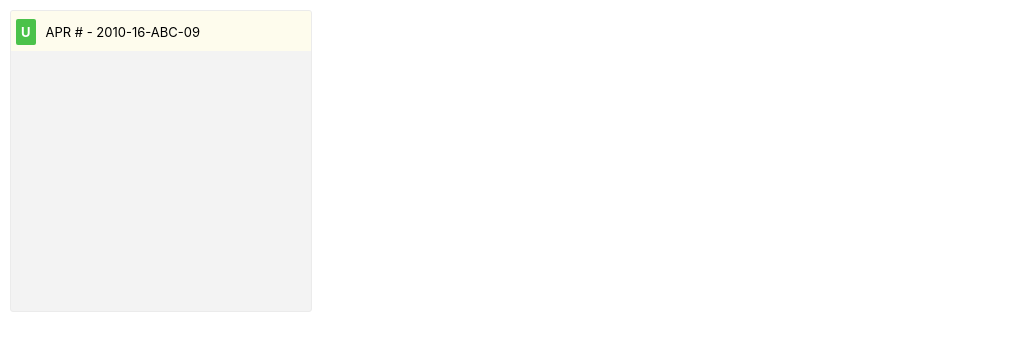
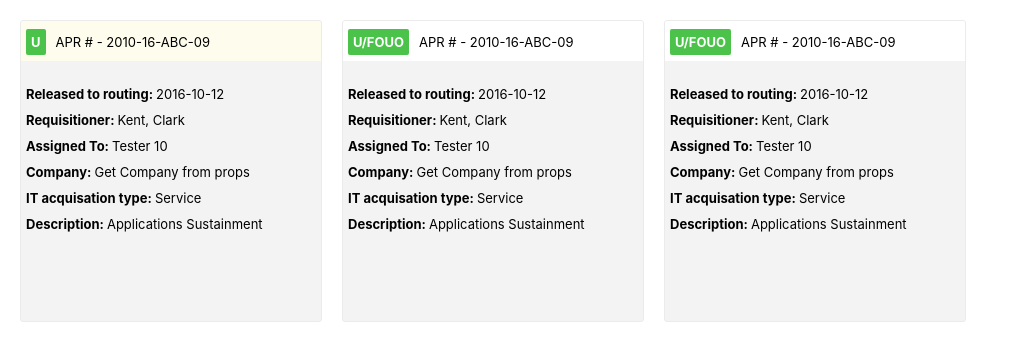
Before and after one commit to alinauroz/philemon_s_project, a React (Create React App) app in the folder client/: page / in a window 1280 px wide. Shown: the top 360 px of the page, without its empty margins (0-1019 px from the left). Built offline with nearby package versions, Linux system fonts and the light colour scheme.

Commit message:
feat: design for card completed

```diff
--- a/client/src/App.css
+++ b/client/src/App.css
@@ -9,6 +9,8 @@ body {
   border: 1px solid #ebebeb;
   border-radius: 3px;
   overflow: hidden;
+  margin: 10px;
+  display: inline-block;
 }
 
 .topbar-apr {
@@ -18,6 +20,7 @@ body {
   padding: 5px;
   padding-top: 10px;
   width: calc(100% - 10px);
+  margin-bottom: 10px;
 }
 
 .apr-classification-container {
@@ -34,3 +37,13 @@ body {
   font-size: 13px;
   margin-left: 10px;
 }
+
+.body-apr {
+  font-size: 13px;
+  width: calc(100% - 10px);
+  padding: 5px;
+}
+.body-apr p {
+  margin: 0px;
+  margin-top: 10px;
+}
--- a/client/src/App.js
+++ b/client/src/App.js
@@ -7,6 +7,12 @@ import APR from './components/APR'
 const data1 = {
   isArchived : true,
   classification: "U",
+  no: '2010-16-ABC-09'
+}
+
+const data2 = {
+  isArchived : false,
+  classification: "U/FOUO",
   no: '2010-16-ABC-09'
 }
 
@@ -21,6 +27,12 @@ class App extends React.Component{
         <APR
           data = {data1}
         />
+        <APR
+          data = {data2}
+        />
+        <APR
+          data = {data2}
+        />
       </>
     )
   }
--- a/client/src/components/APR.jsx
+++ b/client/src/components/APR.jsx
@@ -8,9 +8,29 @@ export default class APR extends React.Component {
     render () {
         return (
             <div className = 'container'>
-                <div className = 'topbar-apr'>
+                <div className = 'topbar-apr' style = { this.props.data.isArchived ?  {}  : {backgroundColor: "white"}}>
                     <span className = 'apr-classification-container'>{this.props.data.classification}</span>
                     <span className = 'apr-no'>APR # - {this.props.data.no}</span>
+                </div>
+                <div className = 'body-apr'>
+                    <p>
+                        <b>Released to routing: </b>2016-10-12 <br />
+                    </p>
+                    <p>
+                        <b>Requisitioner: </b>Kent, Clark
+                    </p>
+                    <p>
+                        <b>Assigned To: </b> Tester 10 <br />
+                    </p>
+                    <p>
+                        <b>Company: </b>Get Company from props
+                    </p>
+                    <p>
+                        <b>IT acquisation type: </b> Service
+                    </p>
+                    <p>
+                        <b>Description: </b> Applications Sustainment
+                    </p>
                 </div>
             </div>
         )
```
